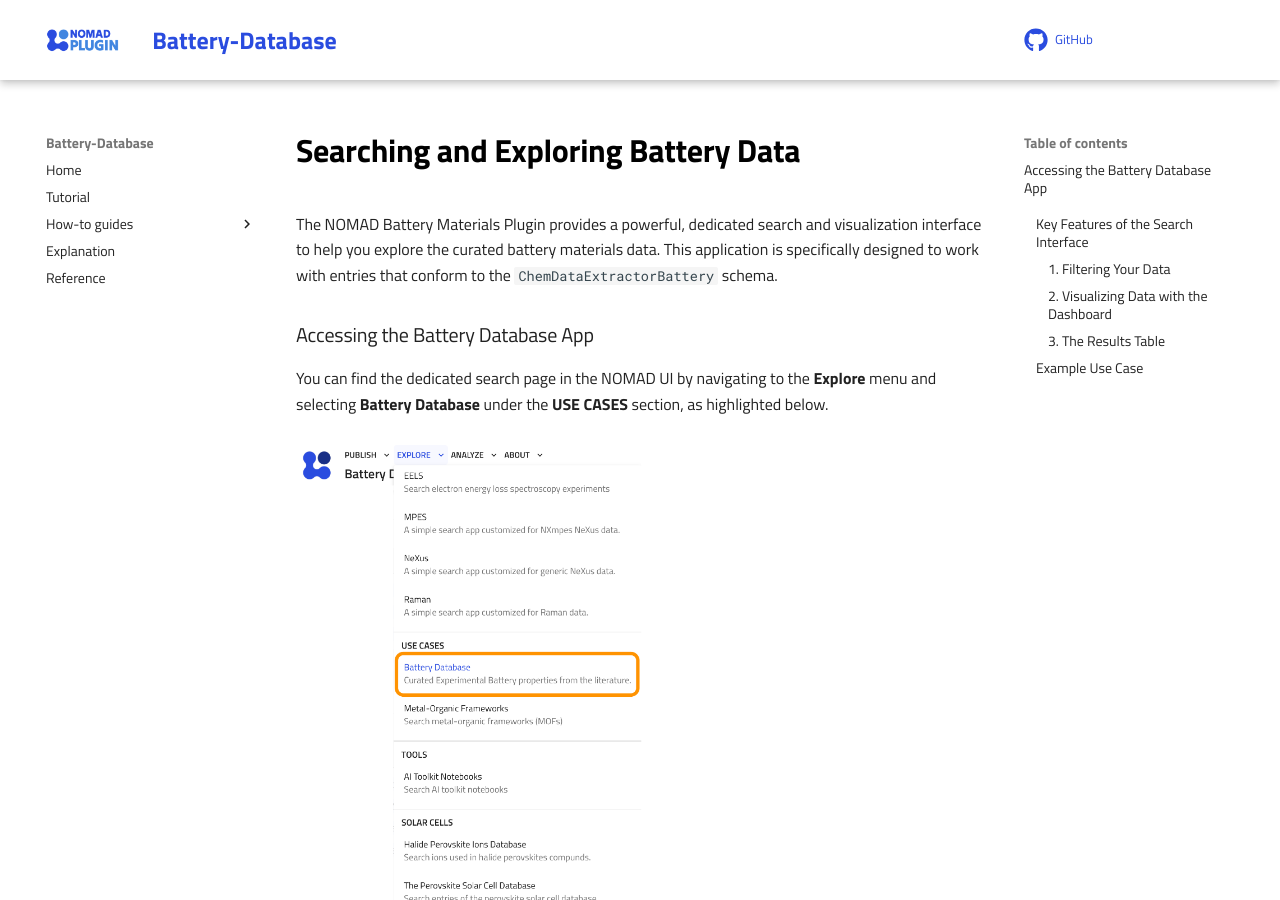
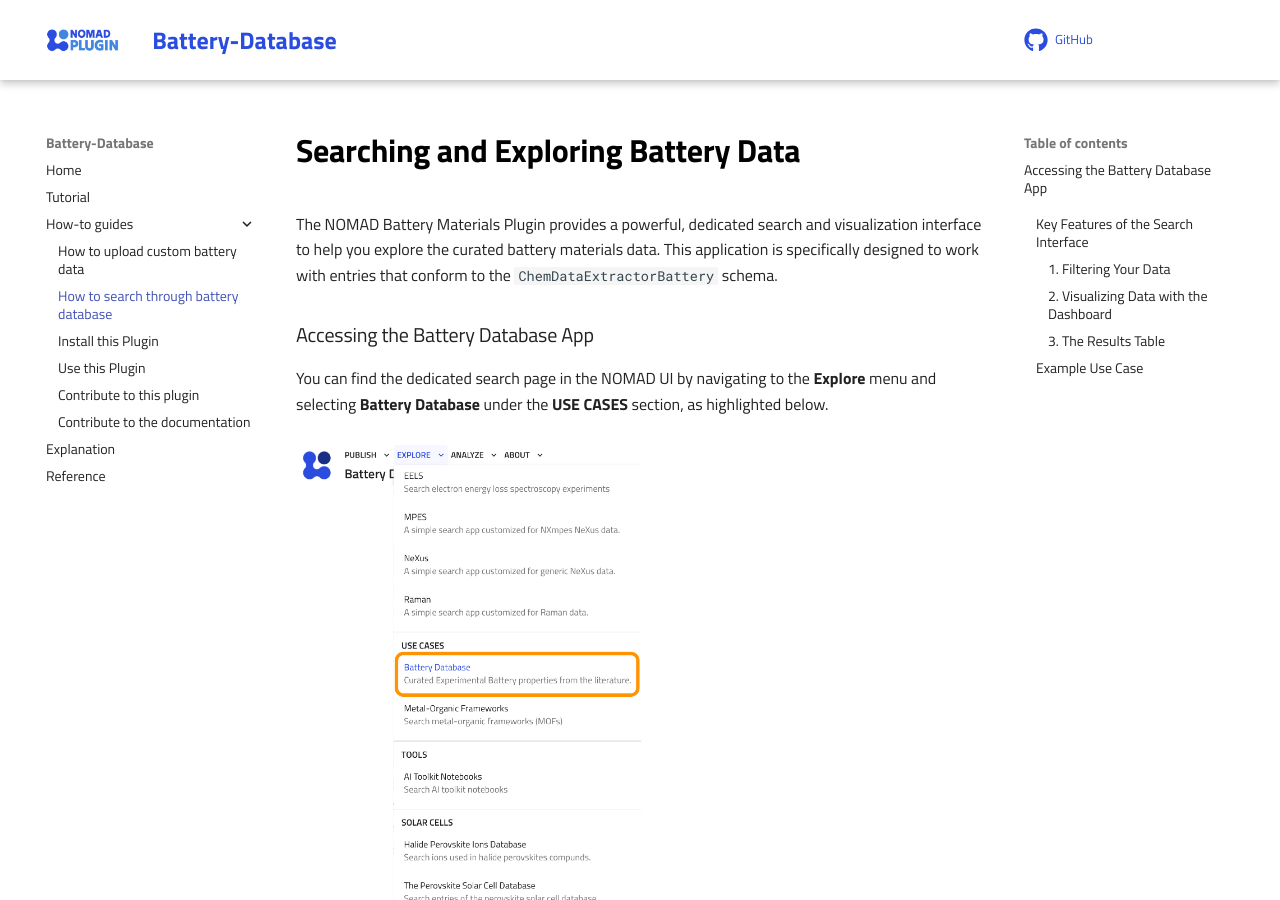
Before and after one commit to u-gajera/Battery-Database, an MkDocs documentation site: the page built from docs/how_to/search_data_in_app.md, in a window 1280 px wide and 900 px high. Built offline with MkDocs 1.6.1 and Material for MkDocs 9.7.7, drawn with Linux system fonts in a browser that asks for light colours; comment, search, counter and statistics services are not loaded.

Commit message:
corrected mkdocs.yaml file

```diff
--- a/mkdocs.yml
+++ b/mkdocs.yml
@@ -9,6 +9,8 @@
   - Home: index.md
   - Tutorial: tutorial/tutorial.md
   - How-to guides:
+      - How to upload custom battery data: how_to/how_to_add_own_batterydata.md
+      - How to search through battery database: how_to/search_data_in_app.md
       - Install this Plugin: how_to/install_this_plugin.md
       - Use this Plugin: how_to/use_this_plugin.md
       - Contribute to this plugin: how_to/contribute_to_this_plugin.md
```
